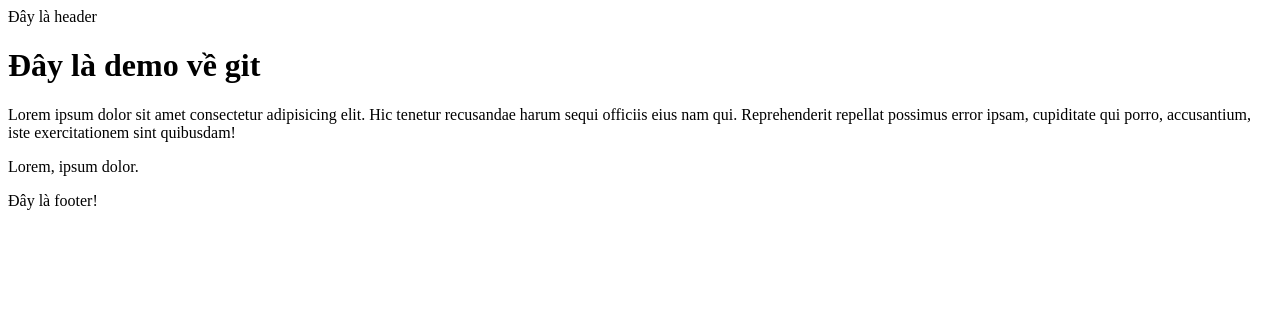
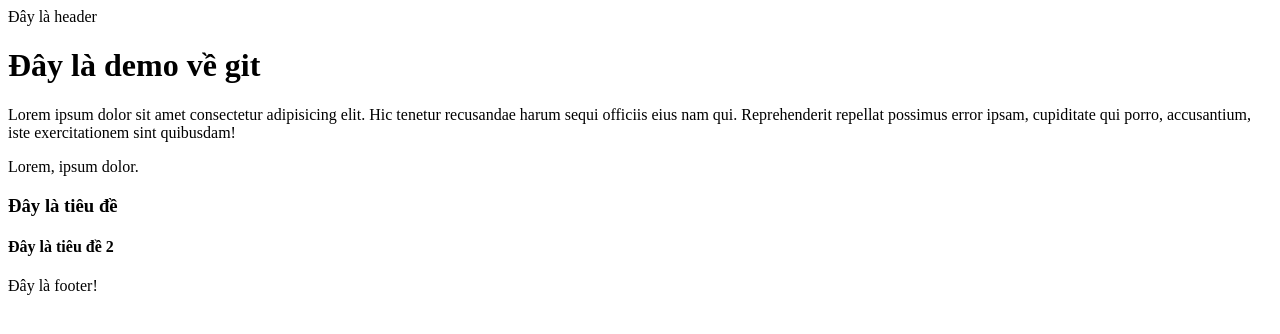
Before and after one commit to thynguyen95/BC88-git-demo, a plain HTML site: page index.html in a window 1280 px wide. Drawn offline with Linux system fonts and the light colour scheme.

Commit message:
update html

```diff
--- a/index.html
+++ b/index.html
@@ -18,6 +18,8 @@
         </p>
 
         <p>Lorem, ipsum dolor.</p>
+        <h3>Đây là tiêu đề</h3>
+        <h4>Đây là tiêu đề 2</h4>
         <footer>Đây là footer!</footer>
     </body>
 </html>
```
